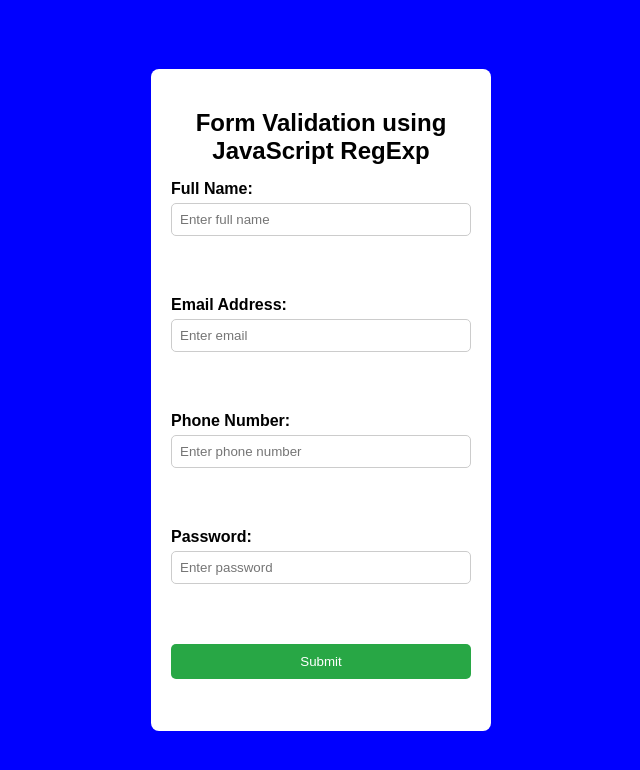
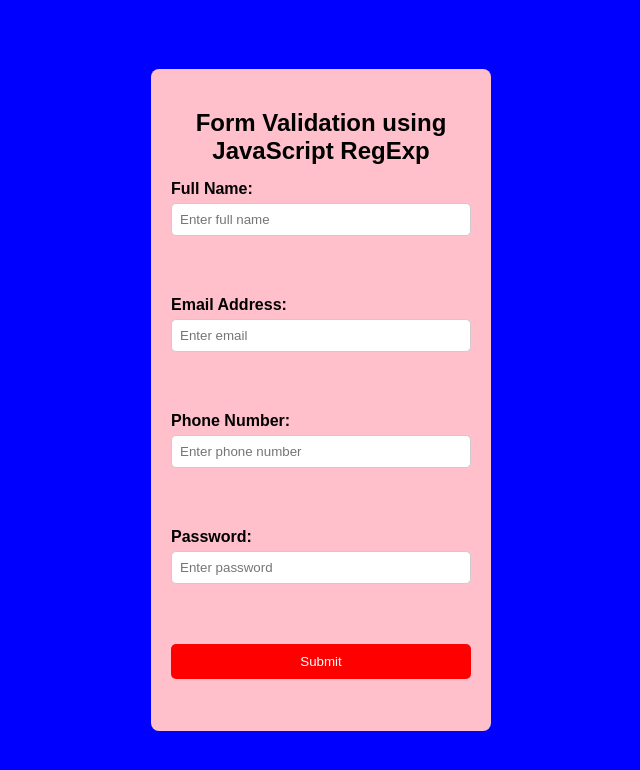
Before and after one commit to a1b2c3-rgb/js-regex-validation_Talemwa_Violet, a plain HTML site: page index.html in a window 1280 px wide. Shown: the whole page, without its empty margins (319-959 px from the left). Drawn offline with Linux system fonts and the light colour scheme.

Commit message:
Update styles.css

```diff
--- a/styles.css
+++ b/styles.css
@@ -9,7 +9,7 @@ body {
 }
 
 .container {
-    background: white;
+    background: pink;
     padding: 20px;
     border-radius: 8px;
     width: 300px;
@@ -39,7 +39,7 @@ input {
 
 button {
     padding: 10px;
-    background: #28a745;
+    background: red;
     color: white;
     border: none;
     border-radius: 5px;
@@ -47,7 +47,7 @@ button {
 }
 
 button:hover {
-    background: #218838;
+    background: violet;
 }
 
 .error {
```
